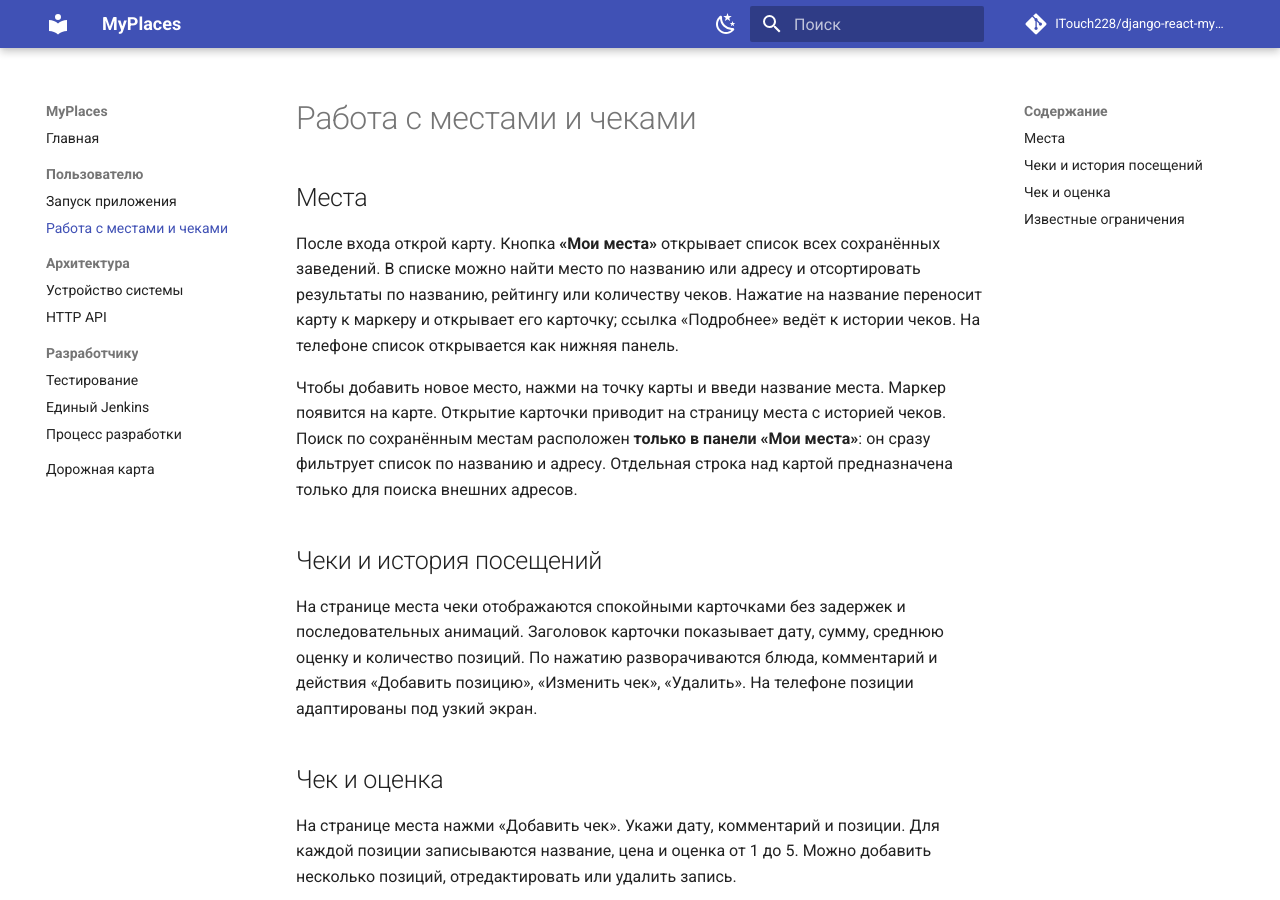
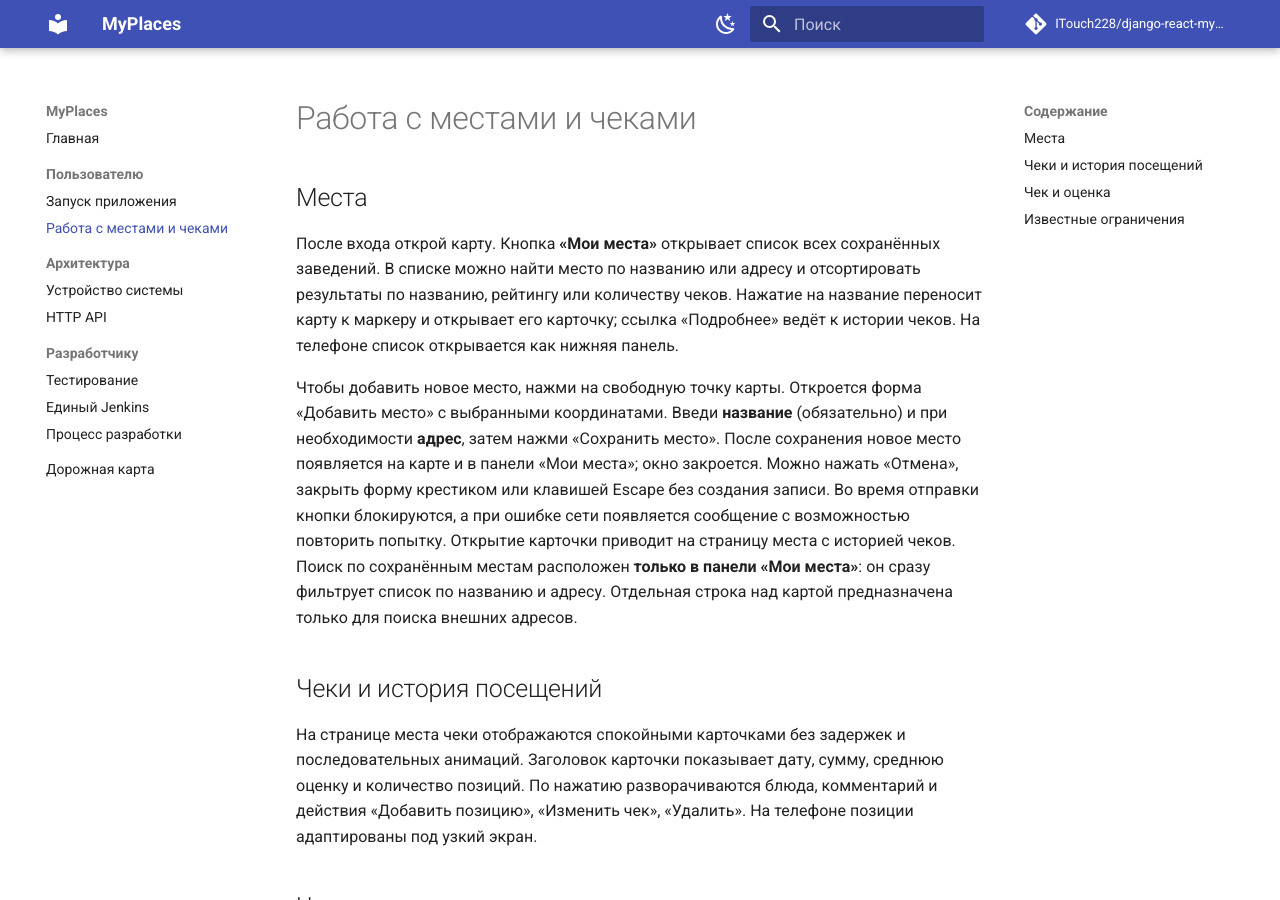
Before and after one commit to ITouch228/django-react-myplaces, an MkDocs documentation site: the page built from docs/user-guide.md, in a window 1280 px wide and 900 px high. Built offline with MkDocs 1.6.1 and Material for MkDocs 9.7.7, drawn with Linux system fonts in a browser that asks for light colours; comment, search, counter and statistics services are not loaded.

Commit message:
docs: describe place creation workflow and regression checklist

```diff
--- a/docs/user-guide.md
+++ b/docs/user-guide.md
@@ -4,7 +4,7 @@
 
 После входа открой карту. Кнопка **«Мои места»** открывает список всех сохранённых заведений. В списке можно найти место по названию или адресу и отсортировать результаты по названию, рейтингу или количеству чеков. Нажатие на название переносит карту к маркеру и открывает его карточку; ссылка «Подробнее» ведёт к истории чеков. На телефоне список открывается как нижняя панель.
 
-Чтобы добавить новое место, нажми на точку карты и введи название места. Маркер появится на карте. Открытие карточки приводит на страницу места с историей чеков. Поиск по сохранённым местам расположен **только в панели «Мои места»**: он сразу фильтрует список по названию и адресу. Отдельная строка над картой предназначена только для поиска внешних адресов.
+Чтобы добавить новое место, нажми на свободную точку карты. Откроется форма «Добавить место» с выбранными координатами. Введи **название** (обязательно) и при необходимости **адрес**, затем нажми «Сохранить место». После сохранения новое место появляется на карте и в панели «Мои места»; окно закроется. Можно нажать «Отмена», закрыть форму крестиком или клавишей Escape без создания записи. Во время отправки кнопки блокируются, а при ошибке сети появляется сообщение с возможностью повторить попытку. Открытие карточки приводит на страницу места с историей чеков. Поиск по сохранённым местам расположен **только в панели «Мои места»**: он сразу фильтрует список по названию и адресу. Отдельная строка над картой предназначена только для поиска внешних адресов.
 
 ## Чеки и история посещений
 
```
